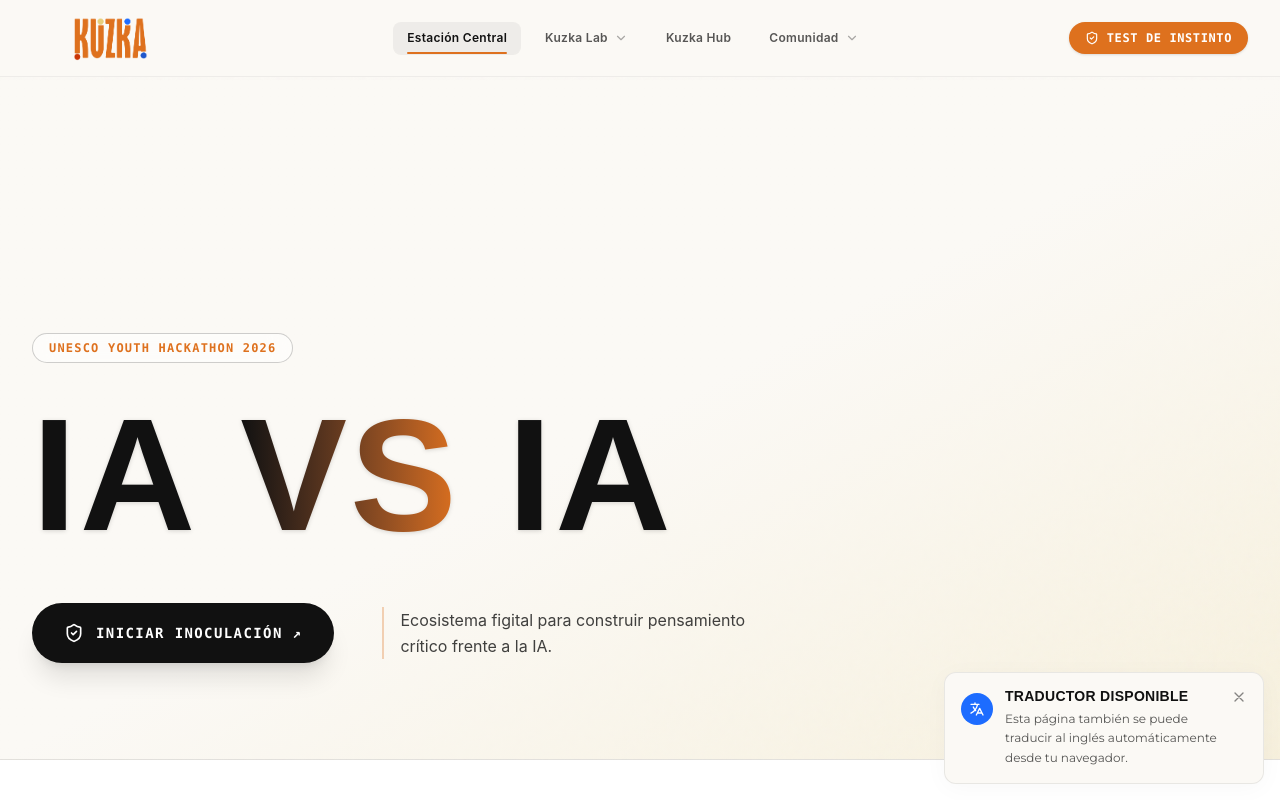
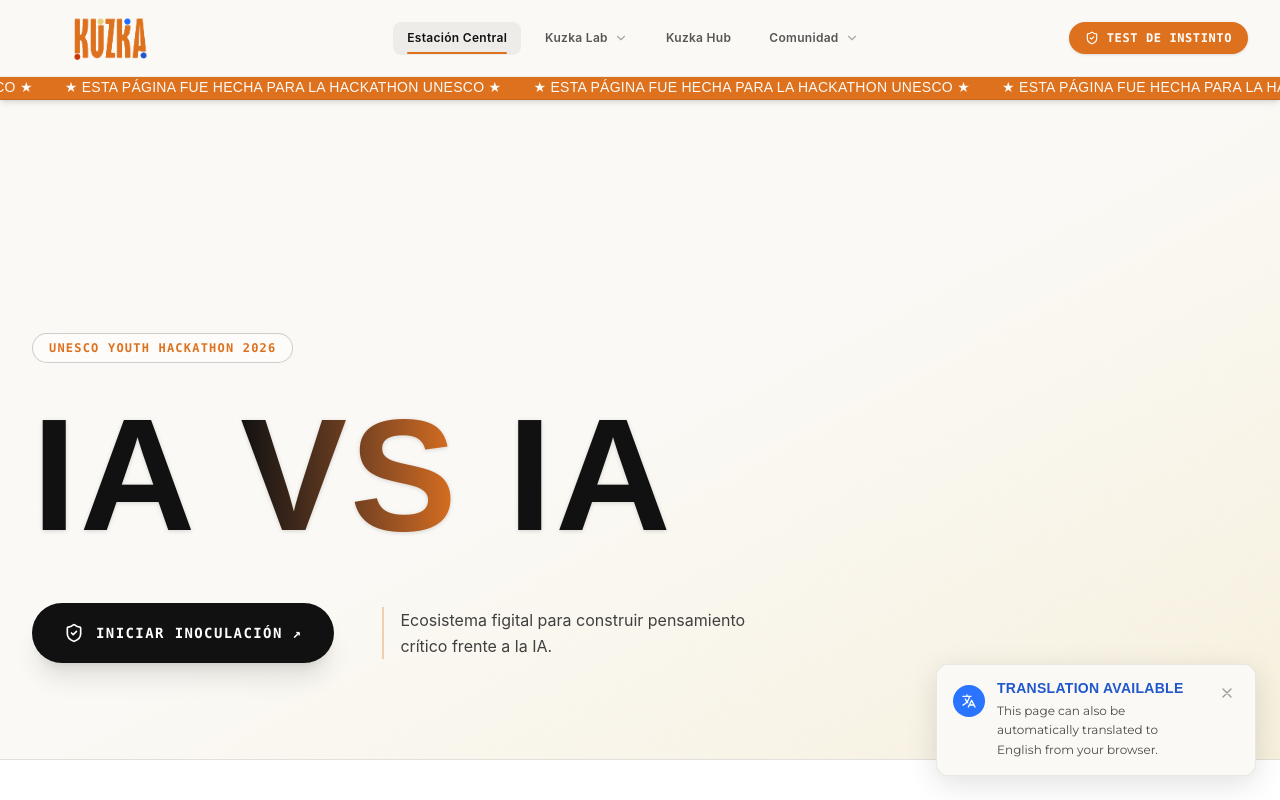
Before and after one commit to 20230322-cmyk/kuzka-lab-unesco, a React (Vite) app: page / in a window 1280 px wide. Shown: the top 800 px of the page. Built offline with nearby package versions, Linux system fonts and the light colour scheme.

Commit message:
feat(ui): update marquee position and translation popup animation

```diff
--- a/src/shared/components/GlobalOverlays.jsx
+++ b/src/shared/components/GlobalOverlays.jsx
@@ -5,8 +5,8 @@ export const GlobalOverlays = () => {
 
   return (
     <>
-      {/* Top Marquee */}
-      <div className="fixed top-0 left-0 w-full bg-[var(--color-naranja-kuska)] text-[#FBF9F5] font-logo text-sm tracking-widest uppercase overflow-hidden z-50 border-b border-[rgba(0,0,0,0.1)] py-1">
+      {/* Top Marquee, slightly below the header */}
+      <div className="fixed top-[68px] lg:top-[76px] left-0 w-full bg-[var(--color-naranja-kuska)] text-[#FBF9F5] font-logo text-sm tracking-widest uppercase overflow-hidden z-40 border-b border-[rgba(0,0,0,0.1)] py-1 shadow-md">
         <div className="flex whitespace-nowrap animate-marquee">
           {Array.from({ length: 15 }).map((_, i) => (
             <span key={i} className="mx-4">★ ESTA PÁGINA FUE HECHA PARA LA HACKATHON UNESCO ★</span>
@@ -16,19 +16,22 @@ export const GlobalOverlays = () => {
 
       {/* Translator Popup */}
       {showPopup && (
-        <div className="fixed bottom-4 right-4 bg-[#FBF9F5] text-[#111111] p-4 rounded-xl shadow-minimal border-minimal z-50 flex items-start gap-3 max-w-xs animate-slide-up">
-          <div className="bg-[var(--color-azul-tech)] text-white p-2 rounded-full mt-1 shrink-0">
-            <svg className="w-4 h-4" fill="none" stroke="currentColor" viewBox="0 0 24 24">
+        <div className="fixed bottom-6 right-6 bg-[#FBF9F5] text-[#111111] p-4 rounded-xl shadow-[0_8px_30px_rgb(0,0,0,0.12)] border-minimal z-50 flex items-start gap-3 max-w-xs animate-slide-up group hover:-translate-y-1 transition-transform duration-300">
+          <div className="bg-[var(--color-azul-tech)] text-white p-2 rounded-full mt-1 shrink-0 relative overflow-hidden">
+            {/* Subtle pulse background animation */}
+            <div className="absolute inset-0 bg-white/20 animate-ping rounded-full opacity-50" style={{ animationDuration: '3s' }}></div>
+            {/* The translate icon with a slow subtle rock/spin */}
+            <svg className="w-4 h-4 relative z-10 transition-transform duration-700 group-hover:rotate-12" fill="none" stroke="currentColor" viewBox="0 0 24 24">
               <path strokeLinecap="round" strokeLinejoin="round" strokeWidth="2" d="M3 5h12M9 3v2m1.048 9.5A18.022 18.022 0 016.412 9m6.088 9h7M11 21l5-10 5 10M12.751 5C11.783 10.77 8.07 15.61 3 18.129" />
             </svg>
           </div>
           <div className="flex-1">
-            <h4 className="font-bold text-sm mb-1 leading-tight">Traductor disponible</h4>
-            <p className="text-xs opacity-70 leading-relaxed">Esta página también se puede traducir al inglés automáticamente desde tu navegador.</p>
+            <h4 className="font-bold text-sm mb-1 leading-tight text-[var(--color-azul-oscuro)]">Translation Available</h4>
+            <p className="text-xs opacity-75 leading-relaxed">This page can also be automatically translated to English from your browser.</p>
           </div>
           <button
             onClick={() => setShowPopup(false)}
-            className="text-[#111111] opacity-50 hover:opacity-100 transition-opacity shrink-0"
+            className="text-[#111111] opacity-40 hover:opacity-100 hover:rotate-90 hover:bg-black/5 p-1 rounded-md transition-all shrink-0"
           >
             <svg className="w-4 h-4" fill="none" stroke="currentColor" viewBox="0 0 24 24">
               <path strokeLinecap="round" strokeLinejoin="round" strokeWidth="2" d="M6 18L18 6M6 6l12 12" />
```
